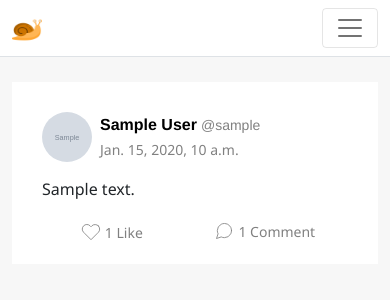
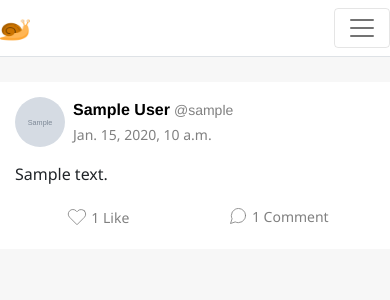
Before and after one commit to acamposcar/CS50x-network, a Django app: page / in a window 390 px wide. Shown: the top 300 px of the page. Run offline with Django 3.2, Linux system fonts and the light colour scheme; tables that the repository leaves empty hold one stand-in row (values such as "Sample post"); grey boxes marked "Sample" are stand-in pictures.

Commit message:
Change post padding for small screens

```diff
--- a/network/static/network/styles.css
+++ b/network/static/network/styles.css
@@ -35,6 +35,7 @@ body {
 
 .container {
   max-width: 650px;
+  padding: 0;
 }
 
 a {
@@ -241,4 +242,12 @@ input[type=submit] {
   font-size: 20px;
 }
 
+@media only screen and (max-width: 600px) {
+  /*   For small screens */
+  .post {
+    background-color: #fff;
+    padding: 15px 15px 0px 15px;
+  }
+}
+
 /*# sourceMappingURL=styles.css.map */
--- a/network/static/network/styles.scss
+++ b/network/static/network/styles.scss
@@ -41,6 +41,7 @@ body {
 
 .container {
   max-width: 650px;
+  padding: 0;
 }
 
 a {
@@ -245,3 +246,12 @@ input[type='submit'] {
   font-weight: 700;
   font-size: 20px;
 }
+
+
+@media only screen and (max-width: 600px) {
+/*   For small screens */
+  .post {
+    background-color: #fff;
+    padding: 15px 15px 0px 15px;
+  }
+}
```
Also changed, not shown: 1 other file.
